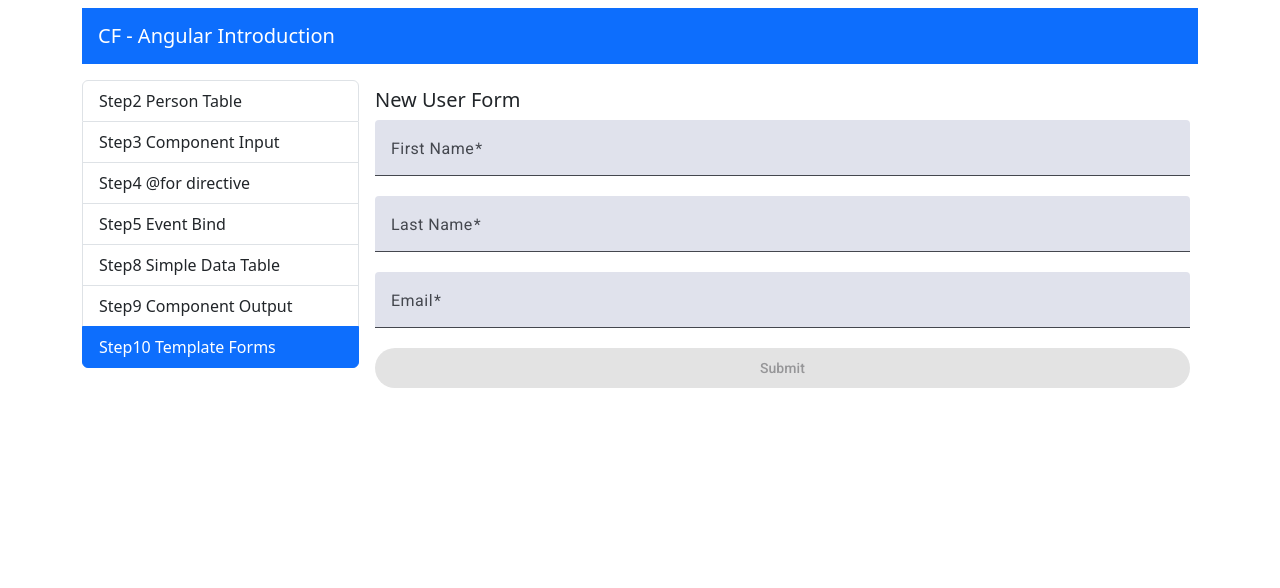
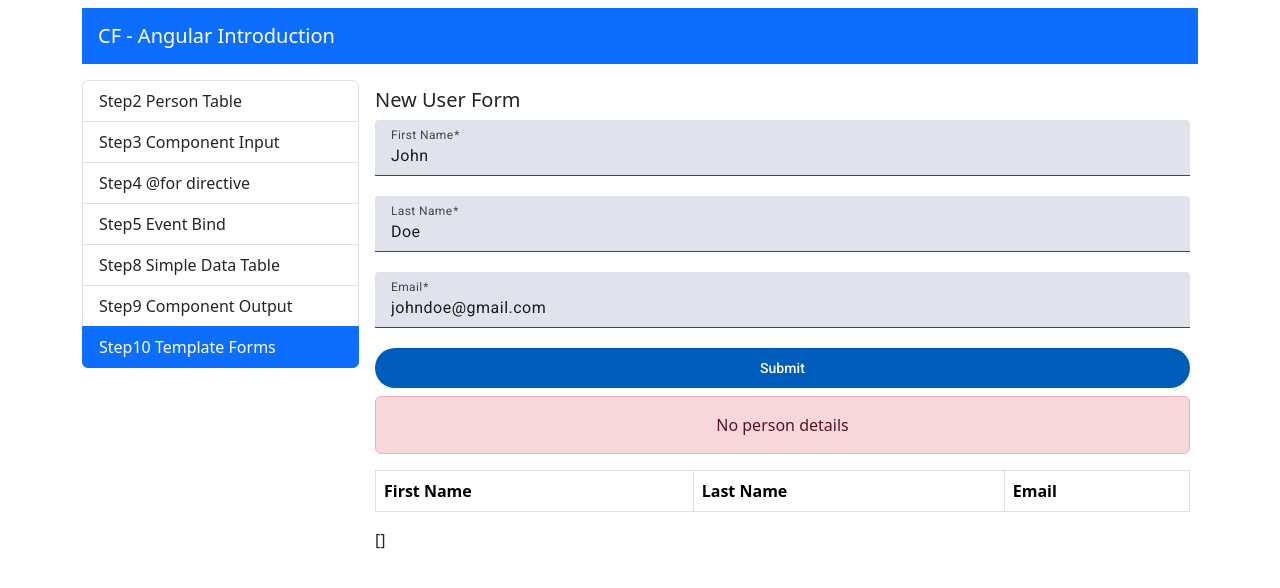
Before and after one commit to nikosparamythis-code/cf10-frontend, an Angular app: page /template-driven-form in a window 1280 px wide. Shown: the top 588 px of the page. Built offline with nearby package versions, Linux system fonts and the light colour scheme.

Commit message:
feat: enhance template-driven form with data table and input display

```diff
--- a/src/app/components/step10-template-driven-forms/step10-template-driven-forms.html
+++ b/src/app/components/step10-template-driven-forms/step10-template-driven-forms.html
@@ -41,4 +41,9 @@
   >
     Submit
   </button>
+  <div class="d-flex flex-column mt-2 gap4">
+    <app-step3-person-table-input [person]="currentPerson"></app-step3-person-table-input>
+    <app-step8-simple-data-table [data]="persons"></app-step8-simple-data-table>
+    {{ persons | json }}
+  </div>
 </div>
--- a/src/app/components/step10-template-driven-forms/step10-template-driven-forms.ts
+++ b/src/app/components/step10-template-driven-forms/step10-template-driven-forms.ts
@@ -1,13 +1,25 @@
 import { Component, ViewChild } from '@angular/core';
 import { FormsModule, NgForm } from '@angular/forms';
+import { CommonModule } from '@angular/common';
 import { MatSelectModule } from '@angular/material/select';
 import { MatInputModule } from '@angular/material/input';
 import { MatFormFieldModule } from '@angular/material/form-field';
 import { MatButtonModule } from '@angular/material/button';
 import { Person } from '../../shared/interfaces/person';
+import { Step3PersonTableInput } from '../step3-person-table-input/step3-person-table-input';
+import { Step8SimpleDataTable } from '../step8-simple-data-table/step8-simple-data-table';
 
 @Component({
-  imports: [FormsModule, MatFormFieldModule, MatSelectModule, MatInputModule, MatButtonModule],
+  imports: [
+    CommonModule,
+    FormsModule,
+    MatFormFieldModule,
+    MatSelectModule,
+    MatInputModule,
+    MatButtonModule,
+    Step3PersonTableInput,
+    Step8SimpleDataTable,
+  ],
   selector: 'app-step10-template-driven-forms',
   styleUrl: './step10-template-driven-forms.css',
   templateUrl: './step10-template-driven-forms.html',
@@ -15,7 +27,26 @@ import { Person } from '../../shared/interfaces/person';
 export class Step10TemplateDrivenForms {
   @ViewChild('eform', { static: false }) form: NgForm | undefined;
 
+  currentPerson: Person | undefined;
+  persons: Person[] = [];
+
+  ngAfterViewInit() {
+    setTimeout(() => {
+      if (this.form) {
+        this.form.setValue({
+          firstname: 'John',
+          lastname: 'Doe',
+          email: 'johndoe@gmail.com',
+        });
+      }
+    });
+  }
+
   onSubmit(value: Person) {
     console.log('Form Submit', value);
+    this.currentPerson = value;
+    // this.persons.push(value);
+    this.persons = [...this.persons, value];
+    console.log(this.persons);
   }
 }
```
Also changed, not shown: src/app/components/step8-simple-data-table/step8-simple-data-table.ts (+8 -1 lines).
